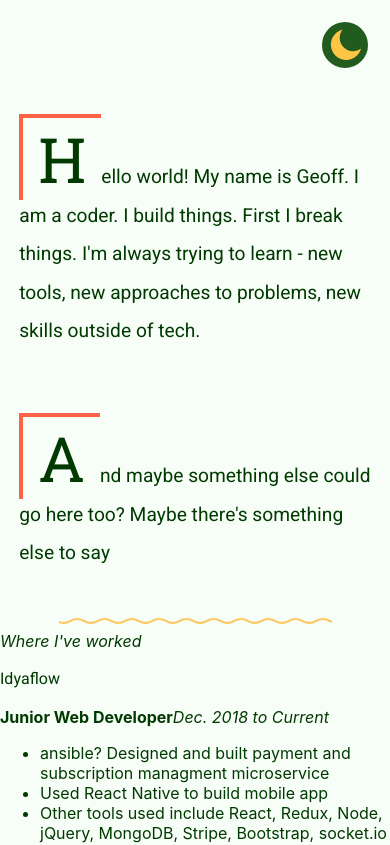
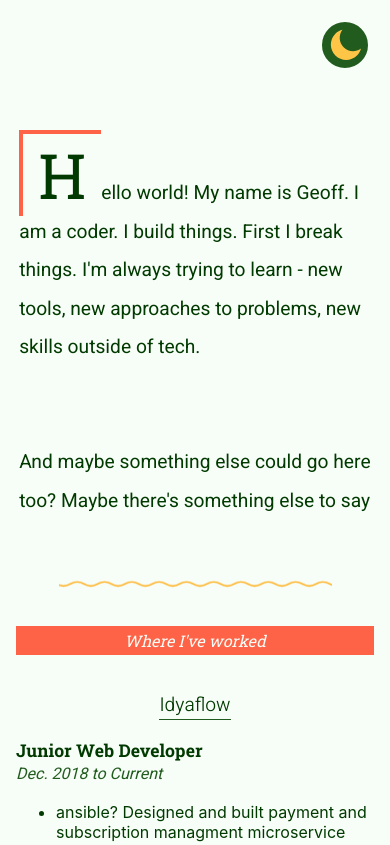
Before and after one commit to geoffmphillips/portfolio, a React (Create React App) app: page / in a window 390 px wide. Shown: the top 845 px of the page. Built offline with nearby package versions, Linux system fonts and the light colour scheme.

Commit message:
Update employment section style

```diff
--- a/src/App.css
+++ b/src/App.css
@@ -33,6 +33,19 @@ em::selection {
 .justify-center {
 	justify-content: center;
 }
+
+.space-between {
+	justify-content: space-between;
+}
+
+section {
+	padding: 1em 0;
+}
+
+.row {
+	display: flex;
+}
+
 
 #App {
   background-color: hsl(124, 58%, 98%);
@@ -88,28 +101,25 @@ em::selection {
 	display: flex;
 	justify-content: center;
 }
-#App .description-container .description {
-	width: 70%;
+#App .description {
+	width: 50%;
 	font-size: 1.2em;
+	line-height: 2em;
 }
 
-#App .description-container .description:first-child:first-letter {
+#App .description-container .description.first:first-child:first-letter {
 	font-family: 'Roboto Slab', 'Times New Roman', Times, serif;
-	font-size: 4em;
+	font-size: 3.25em;
 	padding: 0px 15px;
 	border-top: 4px solid tomato;
 	border-left: 4px solid tomato;
 	line-height: 1em;
 }
 
-#App #skills-container {
+#App #skills-container, #App #employment-container {
 	display: flex;
 	flex-direction: column;
 	margin: 2em;
-}
-
-#App #skills-container .row {
-	display: flex;
 }
 
 #App #skills-container .row h4 {
@@ -117,10 +127,12 @@ em::selection {
 	font-weight: 500;
 	margin: 0.75em 0;
 }
-#App #skills-container .row em {
+#App .row em {
 	background-color: tomato;
 	color:hsl(124, 58%, 98%);
 	margin-bottom: 1em;
+	padding: 0.25em;
+	font-family: 'Roboto Slab', 'Times New Roman', Times, serif;
 }
 
 #App #skills-container .row .column {
@@ -149,8 +161,58 @@ em::selection {
 	transition: ease-in-out background-color 0.2s;
 	font-weight: 600;
 }
+
 #App #skills-container .row .column .tool-container .tool:hover {
 	background-color: hsl(121, 100%, 11.4%);
+}
+
+#App #employment-container {
+	align-items: center;
+}
+
+#App #employment-container .employer {
+	width: 50%;
+	display: grid;
+}
+
+#App #employment-container .employer > p {
+	width: max-content;
+	font-size: 1.2em;
+	border-bottom: 1px solid #215C1E;
+	font-weight: 300;
+	justify-self: center;
+}
+
+#App #employment-container .employer > p:hover {
+	border-bottom: 1px solid transparent;
+	background-image: url(/assets/squiggle.svg);
+	background-repeat: repeat-x;
+	background-position-y: 0.90em;
+}
+
+#App #employment-container .employer .row {
+	align-items: baseline;
+}
+
+#App #employment-container .employer .row .title {
+	font-size: 1.1em;
+	font-family: 'Roboto Slab', 'Times New Roman', Times, serif;
+}
+
+#App #employment-container .employer .row .time {
+	font-family: 'Heebo', sans-serif;
+	color: #215C1E;
+	background: none;
+	padding: 0;
+	margin: 0;
+}
+
+#App #employment-container .employer ul {
+	margin-bottom: 2.25em;
+}
+
+#App #employment-container .employer ul li {
+	margin: 0.25em 0;
 }
 
 #App.dark-mode {
@@ -195,7 +257,7 @@ em::selection {
 #App .footer .block {
 	height: 4em;
 	width: 4em;
-	margin-right: 15%;
+	margin-right: 25%;
 	border-bottom: 4px solid tomato;
 	border-right: 4px solid tomato;
 }
@@ -208,13 +270,23 @@ em::selection {
 		line-height: 2em;
 	}
 
-	#App .description-container .description:first-child:first-letter {
-		font-family: 'Roboto Slab', 'Times New Roman', Times, serif;
-		font-size: 3.25em;
-		padding: 0px 15px;
-		border-top: 4px solid tomato;
-		border-left: 4px solid tomato;
-		line-height: 1em;
+	#App #employment-container {
+		margin: 1em;
+	}
+
+	#App #employment-container > .row {
+		width: 100%;
+	}
+	#App #employment-container > .row > em {
+		width: 100%;
+	}
+
+	#App #employment-container .employer {
+		width: 100%;
+	}
+
+	#App #employment-container .employer .row {
+		flex-direction: column;
 	}
 
 	#App #skills-container {
```
